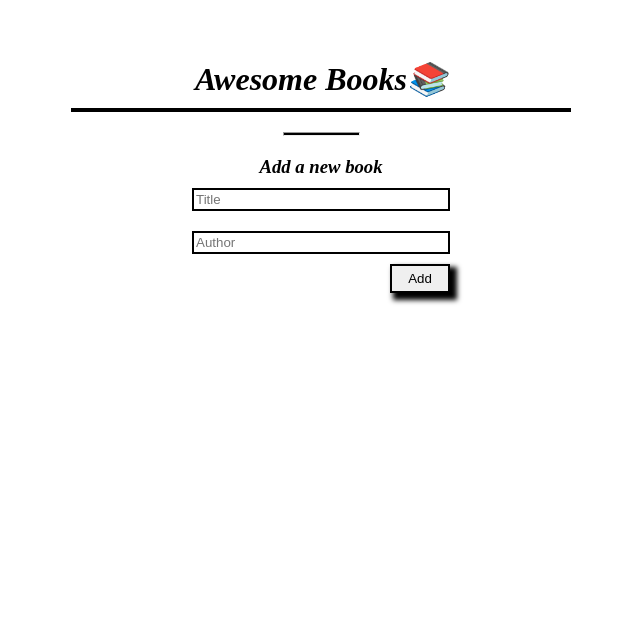
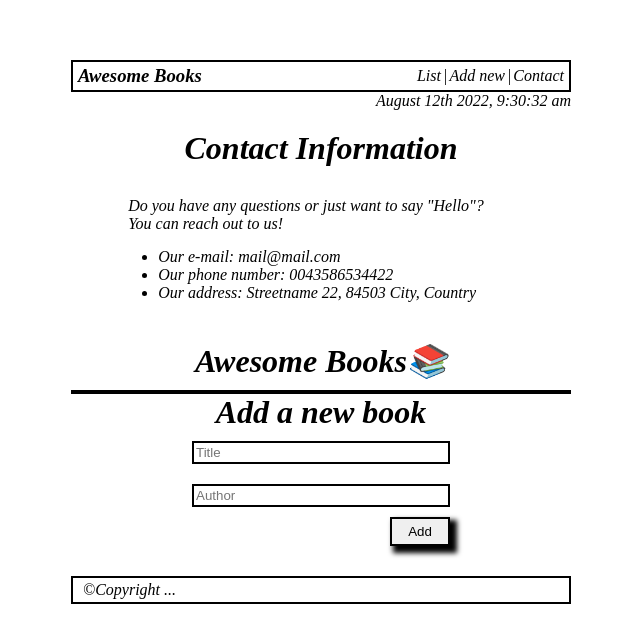
Before and after one commit to MarcoAurelioAntonio/Awesome-Books, a website: page index.html in a window 1280 px wide. Shown: the part 140-782 px from the top of the page, without its empty margins (319-959 px from the left). Drawn offline with Linux system fonts and the light colour scheme.

Commit message:
Add navbar, footer and contact info basic structure

```diff
--- a/index.html
+++ b/index.html
@@ -10,20 +10,44 @@
 </head>
 <body>
   <div class="container">
+    <nav class="navbar-container">
+      <div class="navbar">
+        <h3 class="navbar-header">Awesome Books</h3>
+        <div class="navbar-links">
+          <a class="link" href="">List</a>
+          <p class="pole">|</p>
+          <a class="link" href="">Add new</a>
+          <p class="pole">|</p>
+          <a class="link" href="">Contact</a>
+        </div>
+      </div>
+      <p class="time">August 12th 2022, 9:30:32 am</p>
+    </nav>
     <h1 class="header">Awesome Books📚</h1>
 
     <table class="list" id="list">
 
     </table>
-    <hr class="hr">
     <form class="form" action="null" method="post">
       <h3 class="form-title">Add a new book</h3>
       <input class='title' type="text" placeholder="Title">
       <input class="author" type="text" placeholder="Author">
       <input type="button" class="btn" value="Add">
     </form>
+    <div class="contact-info">
+      <h3 class="contact-header">Contact Information</h3>
+      <p class="contact-text1">Do you have any questions or just want to say "Hello"?</p>
+      <p class="contact-text2">You can reach out to us!</p>
+      <ul class="contact-ul">
+        <li class="contact-list">Our e-mail: mail@mail.com</li>
+        <li class="contact-list">Our phone number: 0043586534422</li>
+        <li class="contact-list">Our address: Streetname 22, 84503 City, Country</li>
+      </ul>
+    </div>
+    <footer class="footer">
+      <p class="copyright">&copy;Copyright      ...</p>
+    </footer>
   </div>
-
 
 </body>
 </html>
--- a/style.css
+++ b/style.css
@@ -31,6 +31,7 @@ form {
 .header {
   order: 1;
   margin-bottom: 10px;
+  margin-top: 20px;
 }
 
 .list {
@@ -40,6 +41,10 @@ form {
 
 .form {
   order: 4;
+}
+
+.form-title {
+  font-size: 32px;
 }
 
 .btn {
@@ -78,10 +83,75 @@ form {
   font-size: 15px;
 }
 
-.hr {
-  order: 3;
-  height: 2px;
-  width: 75px;
-  background-color: black;
+.footer {
+  order: 5;
+  border: 2px solid black;
+  margin-top: 30px;
+  padding: 3px 0;
+  margin-bottom: 10px;
+}
+
+.copyright {
+  text-align: start;
+  margin-left: 10px;
+}
+
+/* --------------------------Navbar starts here----------- */
+
+
+
+.time {
+  display: flex;
+  justify-content: flex-end;
+}
+
+.navbar {
+  display: flex;
+  justify-content: space-between;
+  border: 2px solid black;
+  align-items: center;
+  padding: 3px 5px;
+}
+
+.navbar-links {
+  display: flex;
+}
+
+.link {
+  text-decoration: none;
+  color: black;
+}
+
+.link:hover {
+  cursor: pointer;
+}
+
+.pole {
+  margin: 0 2px;
+}
+
+/* ------------------------Contact Info starts here------------------ */
+
+.contact-info {
   margin: 20px auto;
+  max-width: 400px;
 }
+
+.contact-header {
+  margin-bottom: 30px;
+  font-size: 32px;
+}
+
+.contact-text1,
+.contact-text2 {
+  text-align: start;
+  margin-left: -30px;
+}
+
+.contact-text2 {
+  margin-bottom: 15px;
+}
+
+.contact-ul {
+  text-align: start;
+}
```
